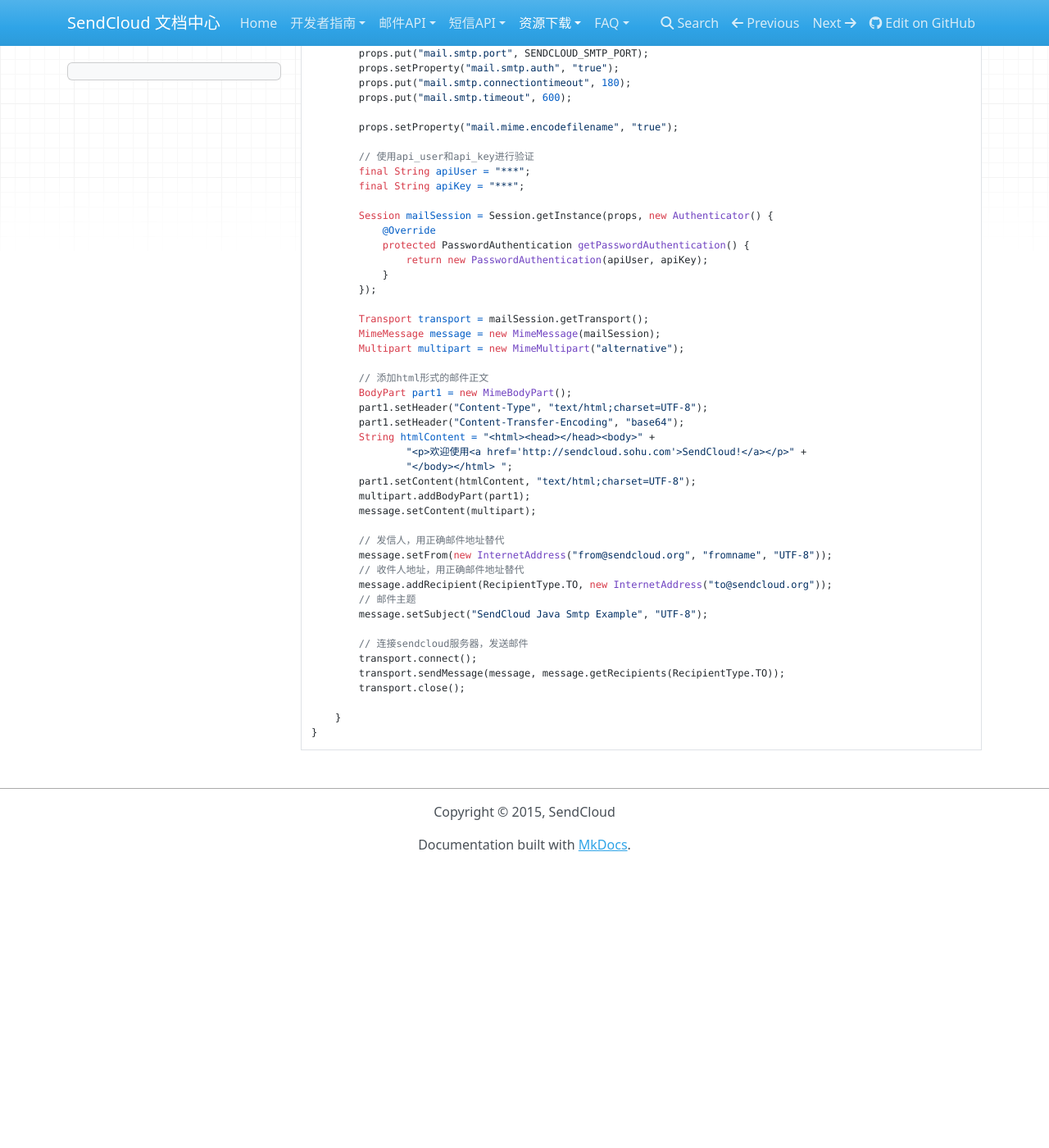
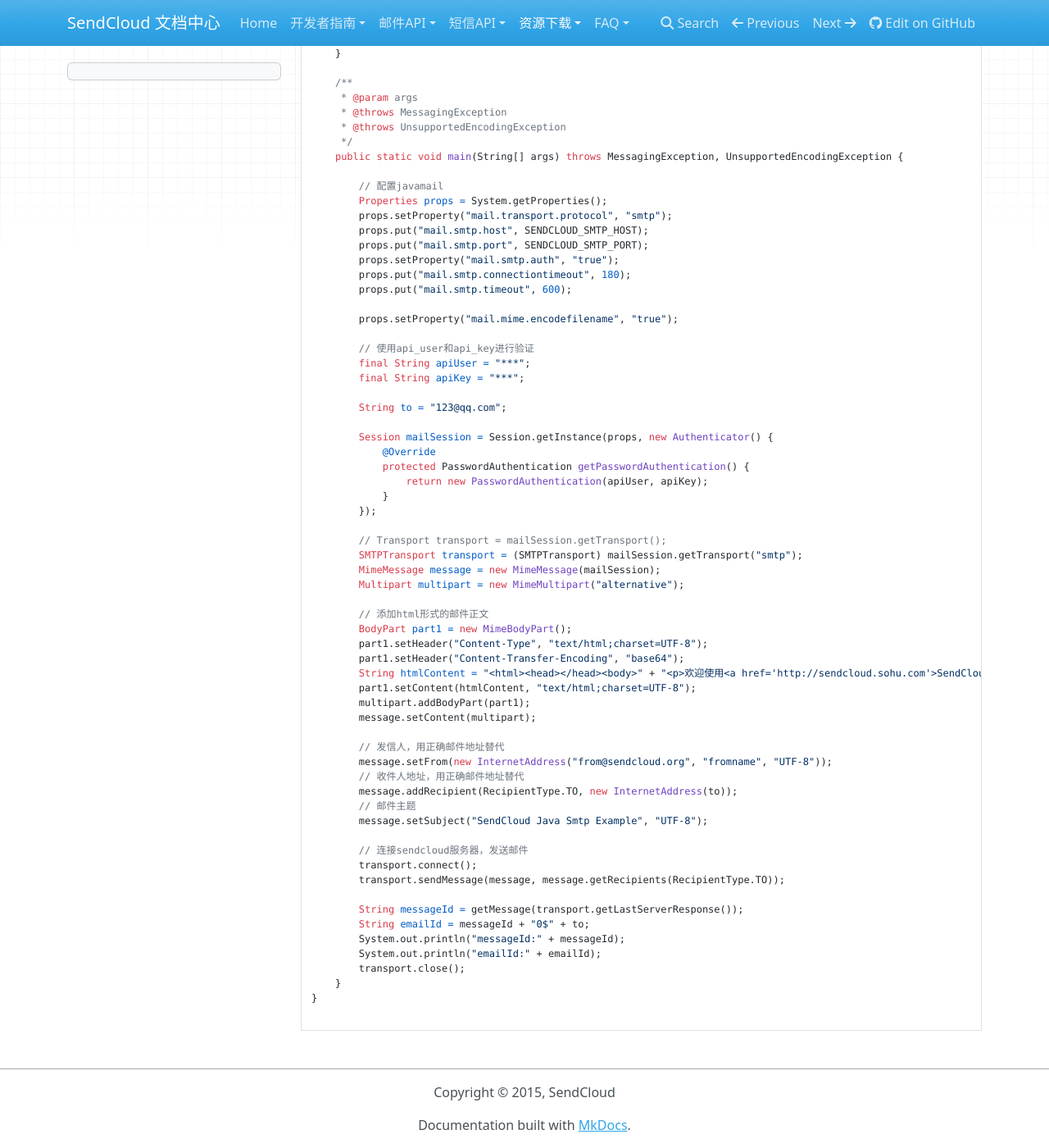
Before and after one commit to sendcloud2013/sendcloud_docs, an MkDocs documentation site: the page built from sources/downloads/code/java.md, in a window 1280 px wide and 1400 px high, scrolled down 1615 px. Shown: the whole window at 82% size. Built offline with MkDocs 1.6.1, drawn with Linux system fonts in a browser that asks for light colours; nearby versions of some CDN libraries; old or Windows-style settings are respelled for this version of MkDocs; before the commit the page ends 2673 px from its top, so only the background shows below that; some of the changed text lies outside the part shown.

Commit message:
fix java

````diff
--- a/mkdocs.yml
+++ b/mkdocs.yml
@@ -38,7 +38,7 @@
 - [email/bounce_do.md, '邮件API', '退信列表管理']
 - [email/unsubscribe_do.md, '邮件API', '取消订阅管理']
 - [email/spamreported_do.md, '邮件API', '垃圾举报管理']
-- [email/webhook.md, '邮件API', 'webhook参数说明']
+- [email/webhook.md, '邮件API', 'WebHook 详细']
 
 - [sms/index.md, '短信API', '短信API']
 
--- a/sources/downloads/code/java.md
+++ b/sources/downloads/code/java.md
@@ -55,10 +55,9 @@
 ### SMTP
 
 ```
-package com.sohu.sendCloud.examples;
-
 import java.io.UnsupportedEncodingException;
 import java.util.Properties;
+
 import javax.mail.Authenticator;
 import javax.mail.BodyPart;
 import javax.mail.Message.RecipientType;
@@ -72,10 +71,24 @@
 import javax.mail.internet.MimeMessage;
 import javax.mail.internet.MimeMultipart;
 
+import com.sun.mail.smtp.SMTPTransport;
+
 public class JavaSmtpExample {
 
-    private static final  String SENDCLOUD_SMTP_HOST = "smtpcloud.sohu.com";
-    private static final  int SENDCLOUD_SMTP_PORT = 25;
+    private static final String SENDCLOUD_SMTP_HOST = "smtpcloud.sohu.com";
+    private static final int SENDCLOUD_SMTP_PORT = 25;
+
+    private static String getMessage(String reply) {
+        String[] arr = reply.split("#");
+
+        String messageId = null;
+
+        if (arr[0].equalsIgnoreCase("250 ")) {
+            messageId = arr[1];
+        }
+
+        return messageId;
+    }
 
     /**
      * @param args
@@ -99,6 +112,8 @@
         final String apiUser = "***";
         final String apiKey = "***";
 
+        String to = "123@qq.com";
+
         Session mailSession = Session.getInstance(props, new Authenticator() {
             @Override
             protected PasswordAuthentication getPasswordAuthentication() {
@@ -106,7 +121,8 @@
             }
         });
 
-        Transport transport = mailSession.getTransport();
+        // Transport transport = mailSession.getTransport();
+        SMTPTransport transport = (SMTPTransport) mailSession.getTransport("smtp");
         MimeMessage message = new MimeMessage(mailSession);
         Multipart multipart = new MimeMultipart("alternative");
 
@@ -114,9 +130,7 @@
         BodyPart part1 = new MimeBodyPart();
         part1.setHeader("Content-Type", "text/html;charset=UTF-8");
         part1.setHeader("Content-Transfer-Encoding", "base64");
-        String htmlContent = "<html><head></head><body>" +
-                "<p>欢迎使用<a href='http://sendcloud.sohu.com'>SendCloud!</a></p>" +
-                "</body></html> ";
+        String htmlContent = "<html><head></head><body>" + "<p>欢迎使用<a href='http://sendcloud.sohu.com'>SendCloud!</a></p>" + "</body></html> ";
         part1.setContent(htmlContent, "text/html;charset=UTF-8");
         multipart.addBodyPart(part1);
         message.setContent(multipart);
@@ -124,15 +138,20 @@
         // 发信人，用正确邮件地址替代
         message.setFrom(new InternetAddress("from@sendcloud.org", "fromname", "UTF-8"));
         // 收件人地址，用正确邮件地址替代
-        message.addRecipient(RecipientType.TO, new InternetAddress("to@sendcloud.org"));
+        message.addRecipient(RecipientType.TO, new InternetAddress(to));
         // 邮件主题
         message.setSubject("SendCloud Java Smtp Example", "UTF-8");
 
         // 连接sendcloud服务器，发送邮件
         transport.connect();
         transport.sendMessage(message, message.getRecipients(RecipientType.TO));
+
+        String messageId = getMessage(transport.getLastServerResponse());
+        String emailId = messageId + "0$" + to;
+        System.out.println("messageId:" + messageId);
+        System.out.println("emailId:" + emailId);
         transport.close();
-
     }
 }
+
 ```
````
Also changed, not shown: sources/guide/advance.md (+2 -2 lines), sources/guide/base.md (+4 -4 lines), sources/resources/9.png (deleted), sources/resources/mx.jpg (added).
